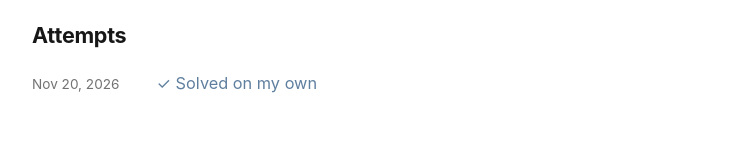
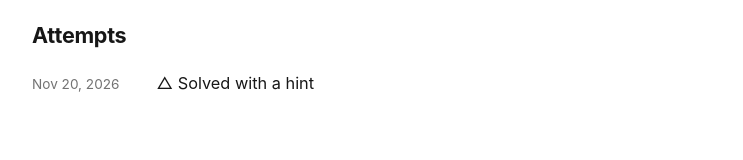
Before and after one commit to seulchan/seulchan.github.io, an Astro site: page /coding/contains-duplicate in a window 1280 px wide. Shown: the part 858-1018 px from the top of the page, without its empty margins (268-1011 px from the left). Built offline with nearby package versions, Linux system fonts and the light colour scheme; Astro itself is replaced by a stand-in of ours.

Commit message:
coding: contains-duplicate

```diff
--- a/src/content/problems/contains-duplicate.md
+++ b/src/content/problems/contains-duplicate.md
@@ -9,7 +9,7 @@ pattern: "Arrays & Hashing"
 idea: "Use a Hash Set to track seen elements for O(1) average-time lookup while iterating through the array once."
 complexity: "O(n) time, O(n) space"
 attempts:
-  - { date: 2026-11-20, result: solo }
+  - { date: 2026-11-20, result: hint }
 draft: false
 ---
 
```
